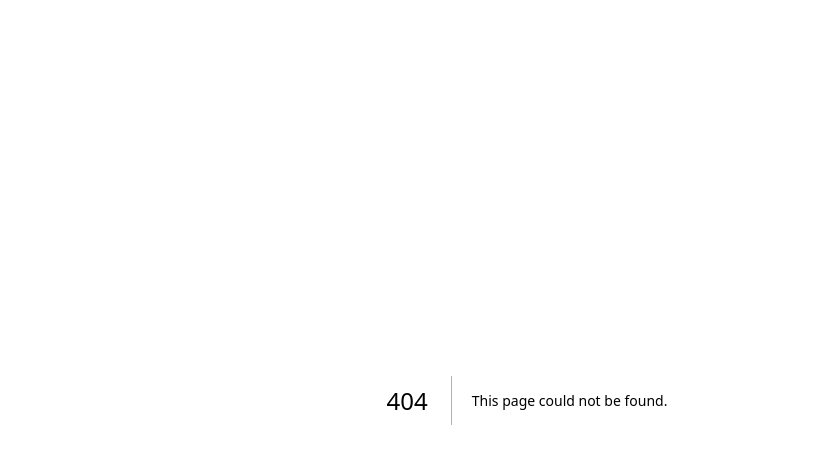
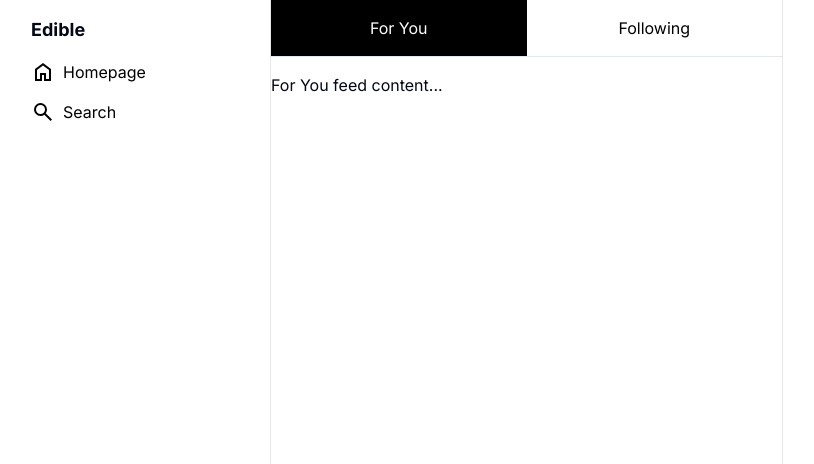
Before and after one commit to Sintayu-de-Kuiper/Edible, a Next.js app: page /search in a window 1280 px wide. Before the commit this address had no page. Shown: the top 464 px of the page, without its empty margins (113-927 px from the left). Built offline with nearby package versions, Linux system fonts and the light colour scheme.

Commit message:
Created the home and search page

```diff
--- a/src/app/layout.tsx
+++ b/src/app/layout.tsx
@@ -1,16 +1,17 @@
-import {Inter} from "next/font/google";
+import { Inter } from "next/font/google";
 import "./globals.css";
+import React, { ReactNode } from "react";
 
 const inter = Inter({ subsets: ["latin"] });
 
-export default function RootLayout({
-  children,
-}: Readonly<{
-  children: React.ReactNode;
-}>) {
+const RootLayout = ({ children }: { children: ReactNode }) => {
   return (
     <html lang="en">
-      <body className={inter.className}>{children}</body>
+      <body className={`${inter.className} flex h-screen px-32`}>
+        {children}
+      </body>
     </html>
   );
-}
+};
+
+export default RootLayout;
--- a/src/app/page.tsx
+++ b/src/app/page.tsx
@@ -1,12 +1,26 @@
-import Posts from "@/components/posts/Posts";
-import PostForm from "@/components/posts/PostForm";
+import React from "react";
+import Navbar from "@/components/navbar/Navbar";
+import Search from "@/components/search/Search";
+import Feed from "@/components/feed/Feed";
 
-export default function Home() {
+// HomePage component renders the main content feed
+const HomePage: React.FC = () => {
   return (
-    <main className="flex min-h-screen flex-col items-center justify-between p-24">
-      <h1>Homepage</h1>
-      <PostForm />
-      <Posts />
-    </main>
+    <>
+      {/* Navbar sidebar */}
+      <div className="w-3/12 border-r border-gray-200">
+        <Navbar />
+      </div>
+      {/* Main content area */}
+      <div className="w-6/12">
+        <Feed />
+      </div>
+      {/* Search sidebar */}
+      <div className="w-3/12 border-l border-gray-200">
+        <Search />
+      </div>
+    </>
   );
-}
+};
+
+export default HomePage;
--- /dev/null
+++ b/src/app/search/page.tsx
@@ -0,0 +1,20 @@
+import Navbar from "@/components/navbar/Navbar";
+import Feed from "@/components/feed/Feed";
+import React from "react";
+
+const SearchPage = () => {
+  return (
+    <>
+      {/* Navbar sidebar */}
+      <div className="w-3/12 border-r border-gray-200">
+        <Navbar />
+      </div>
+      {/* Main content area */}
+      <div className="w-6/12 border-r border-gray-200">
+        <Feed />
+      </div>
+    </>
+  );
+};
+
+export default SearchPage;
--- /dev/null
+++ b/src/components/feed/Feed.tsx
@@ -0,0 +1,42 @@
+"use client";
+import React, { useState } from "react";
+
+const Feed: React.FC = () => {
+  const [activeFeed, setActiveFeed] = useState<"foryou" | "following">(
+    "foryou",
+  );
+
+  return (
+    <div>
+      <div className="bg-white mb-4 border-b">
+        <button
+          className={`px-4 py-4 w-1/2 ${activeFeed === "foryou" ? "bg-black text-white" : "text-black"}`}
+          onClick={() => setActiveFeed("foryou")}
+        >
+          For You
+        </button>
+        <button
+          className={`px-4 py-4 w-1/2 ${activeFeed === "following" ? "bg-black text-white" : "text-black"}`}
+          onClick={() => setActiveFeed("following")}
+        >
+          Following
+        </button>
+      </div>
+      <div>
+        {activeFeed === "foryou" ? (
+          <div>
+            {/* For You feed content goes here */}
+            <p>For You feed content...</p>
+          </div>
+        ) : (
+          <div>
+            {/* Following feed content goes here */}
+            <p>Following feed content...</p>
+          </div>
+        )}
+      </div>
+    </div>
+  );
+};
+
+export default Feed;
--- /dev/null
+++ b/src/components/navbar/Navbar.tsx
@@ -0,0 +1,55 @@
+import React from "react";
+import Link from "next/link";
+
+// Navbar component renders the sidebar navigation
+const Navbar: React.FC = () => {
+  return (
+    <div className="p-4">
+      <h2 className="font-bold text-lg mb-4">Edible</h2>
+      <nav>
+        <ul className="list-none p-0">
+          <li className="mb-4">
+            <Link
+              href={"/"}
+              className="flex items-center no-underline text-black"
+            >
+              <span className="mr-2">
+                <svg
+                  xmlns="http://www.w3.org/2000/svg"
+                  height="24px"
+                  viewBox="0 -960 960 960"
+                  width="24px"
+                  fill="#000000"
+                >
+                  <path d="M240-200h120v-240h240v240h120v-360L480-740 240-560v360Zm-80 80v-480l320-240 320 240v480H520v-240h-80v240H160Zm320-350Z" />
+                </svg>
+              </span>
+              Homepage
+            </Link>
+          </li>
+          <li>
+            <Link
+              href={"/search"}
+              className="flex items-center no-underline text-black"
+            >
+              <span className="mr-2">
+                <svg
+                  xmlns="http://www.w3.org/2000/svg"
+                  height="24px"
+                  viewBox="0 -960 960 960"
+                  width="24px"
+                  fill="#000"
+                >
+                  <path d="M784-120 532-372q-30 24-69 38t-83 14q-109 0-184.5-75.5T120-580q0-109 75.5-184.5T380-840q109 0 184.5 75.5T640-580q0 44-14 83t-38 69l252 252-56 56ZM380-400q75 0 127.5-52.5T560-580q0-75-52.5-127.5T380-760q-75 0-127.5 52.5T200-580q0 75 52.5 127.5T380-400Z" />
+                </svg>
+              </span>
+              Search
+            </Link>
+          </li>
+        </ul>
+      </nav>
+    </div>
+  );
+};
+
+export default Navbar;
--- /dev/null
+++ b/src/components/search/Search.tsx
@@ -0,0 +1,17 @@
+// src/app/search/Search.tsx
+import React from 'react';
+
+// Search component renders the search input
+const Search: React.FC = () => {
+    return (
+        <div className="p-4">
+            <input
+                type="text"
+                placeholder="Search"
+                className="w-full p-2 rounded-lg border border-gray-200 bg-gray-50"
+            />
+        </div>
+    );
+};
+
+export default Search;
```
